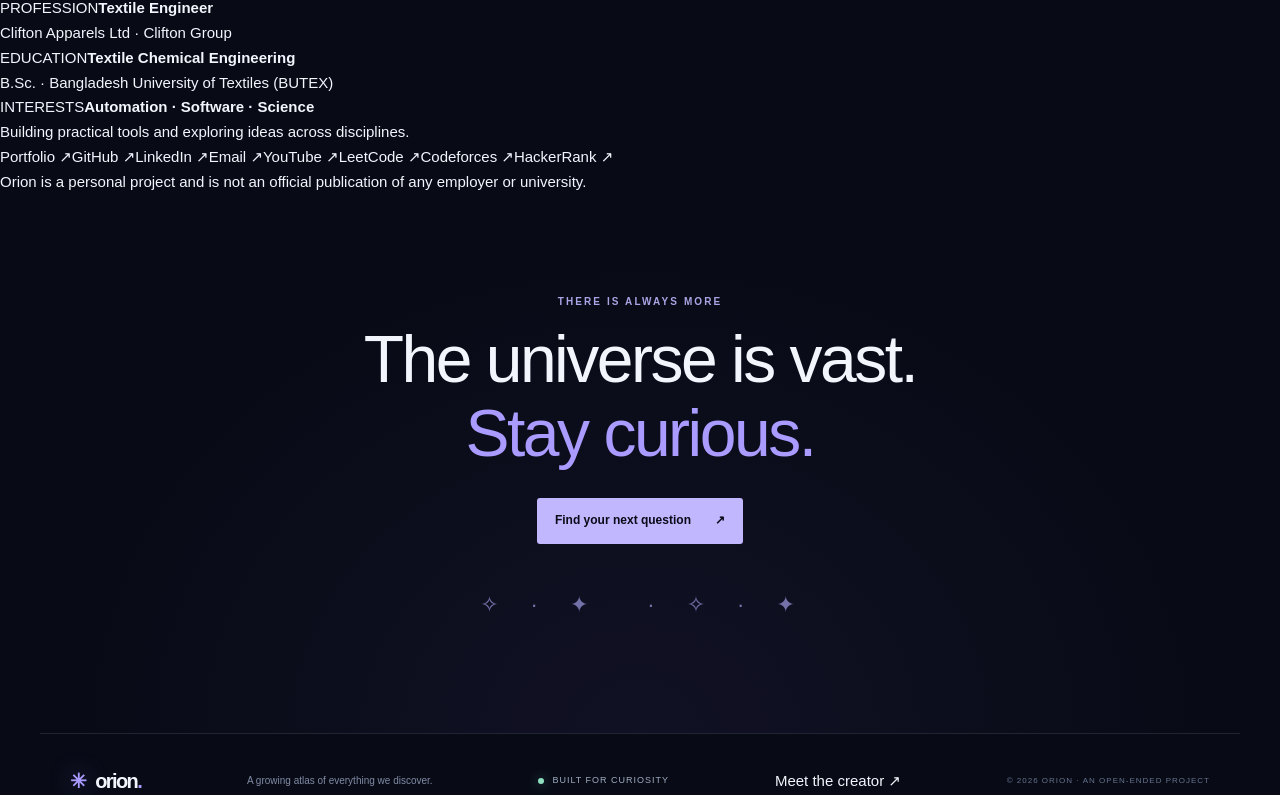
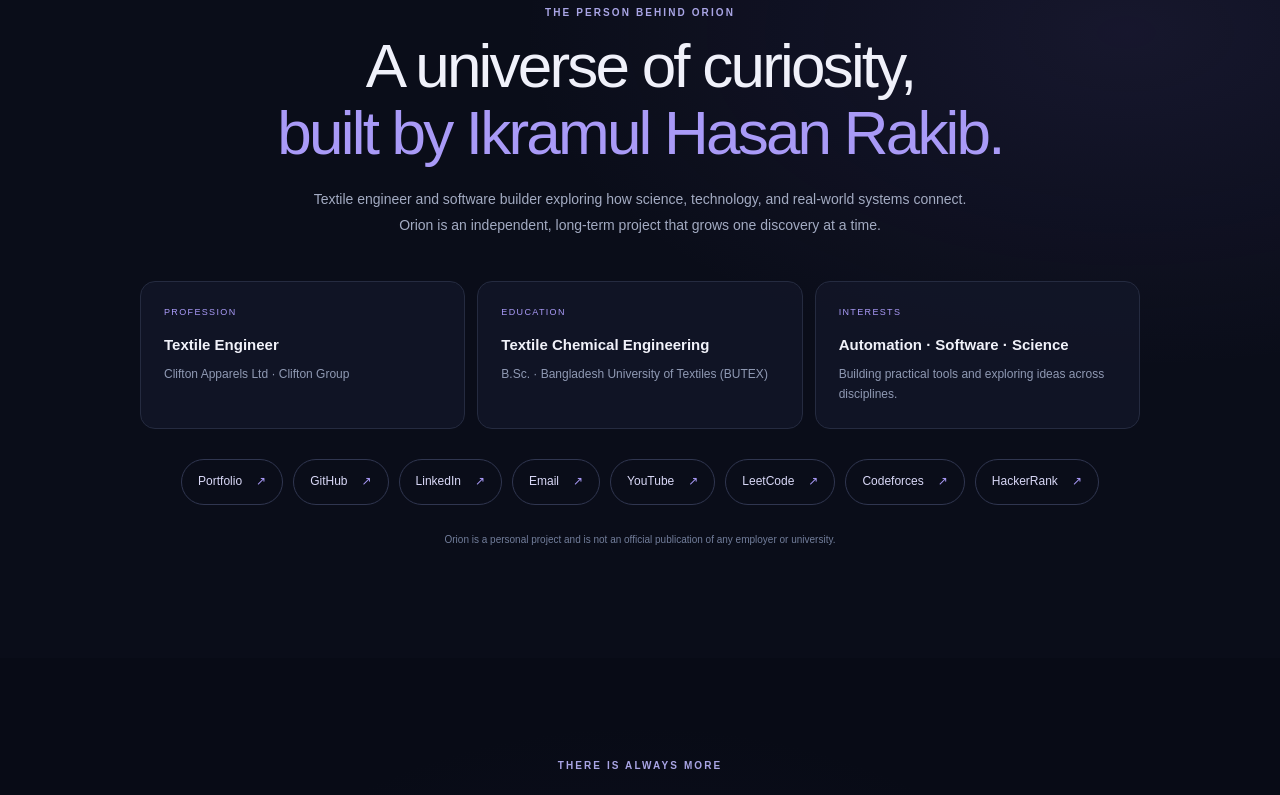
Before and after one commit to ih-rakib/Orion, a Next.js app: page / in a window 1280 px wide. Shown: the part 4512-5307 px from the top of the page. Built offline with nearby package versions, Linux system fonts and the light colour scheme.

Commit message:
Style Orion creator profile section

```diff
--- a/app/globals.css
+++ b/app/globals.css
@@ -170,3 +170,23 @@
 .solar-3d-disclaimer{font-size:10px;line-height:1.8;color:#717d98;margin:18px 0 0}
 @media(max-width:760px){.solar-3d-lower{grid-template-columns:1fr}.solar-3d-toolbar{align-items:flex-start;flex-direction:column}.solar-3d-controls{width:100%}.solar-3d-controls button{flex:1}.solar-3d-stage{height:440px}}
 @media(max-width:640px){.solar-3d-hero{padding:28px 18px 38px}.solar-3d-hero h1{font-size:49px;letter-spacing:-2.5px}.solar-3d-hero>p:last-child{font-size:12px}.solar-3d-content{padding:22px 12px 55px}.solar-3d-app{padding:10px}.solar-3d-stage{height:390px}.solar-3d-hint{left:9px;bottom:10px;font-size:8px;gap:5px}.solar-3d-object-count{font-size:7px;top:10px;right:8px}.solar-3d-selector,.solar-3d-info{padding:15px}.solar-3d-buttons{gap:6px}.solar-3d-buttons button{padding:8px;font-size:10px}}
+
+/* Creator profile and social links */
+.creator-section{position:relative;overflow:hidden;padding:110px max(7vw,24px);border-top:1px solid var(--line,#252a3a);background:radial-gradient(ellipse at 88% 18%,rgba(112,92,190,.12),transparent 38%),#0a0d19}
+.creator-heading{max-width:780px;margin:0 auto 42px;text-align:center}
+.creator-heading h2{font-size:clamp(34px,5vw,62px);line-height:1.08;letter-spacing:-.045em;margin:12px 0 20px;color:#f0f1fa}
+.creator-heading h2 span{color:#a99af7}
+.creator-heading>p:last-child{max-width:660px;margin:0 auto;color:#a3abc2;line-height:1.85;font-size:14px}
+.creator-credentials{max-width:1000px;margin:0 auto 30px;display:grid;grid-template-columns:repeat(3,minmax(0,1fr));gap:12px}
+.creator-credentials>div{padding:23px;border:1px solid #252b40;border-radius:15px;background:rgba(19,23,41,.76)}
+.creator-label{display:block;font-size:9px;letter-spacing:.15em;color:#a99af7;margin-bottom:14px}
+.creator-credentials strong{display:block;color:#f1f2fa;font-size:15px;line-height:1.5}
+.creator-credentials p{color:#8f99b3;font-size:12px;line-height:1.7;margin:8px 0 0}
+.creator-links{max-width:1000px;margin:0 auto;display:flex;justify-content:center;gap:10px;flex-wrap:wrap}
+.creator-links a{display:inline-flex;align-items:center;gap:14px;padding:12px 16px;border:1px solid #303650;border-radius:999px;color:#d9d8f7;font-size:12px;text-decoration:none;transition:background .2s,border-color .2s,transform .2s}
+.creator-links a span{color:#a99af7}
+.creator-links a:hover{background:#191d32;border-color:#a99af7;transform:translateY(-2px)}
+.creator-note{text-align:center;color:#727e9b;font-size:10px;line-height:1.7;margin:26px auto 0;max-width:720px}
+.footer-creator-link{color:#c4baff;font-size:11px;text-decoration:none}
+.footer-creator-link:hover{text-decoration:underline;text-underline-offset:4px}
+@media(max-width:700px){.creator-section{padding:72px 18px}.creator-credentials{grid-template-columns:1fr}.creator-credentials>div{padding:18px}.creator-heading h2{font-size:37px}.creator-links{justify-content:flex-start}.creator-links a{padding:11px 13px}.footer-creator-link{display:block}}
```
